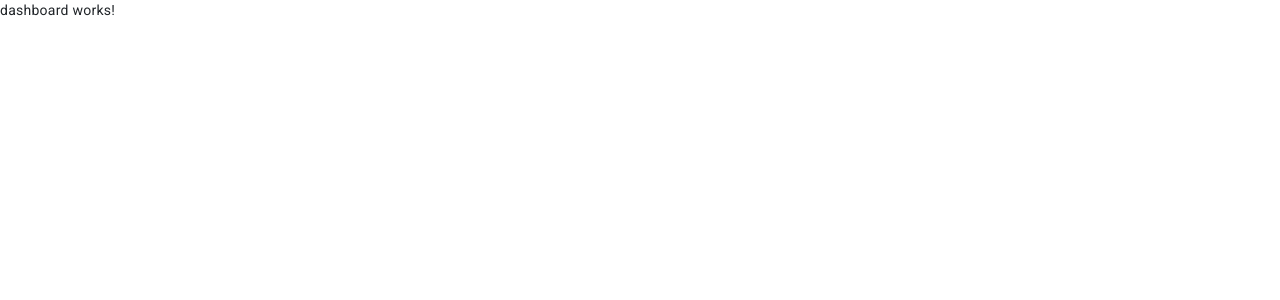
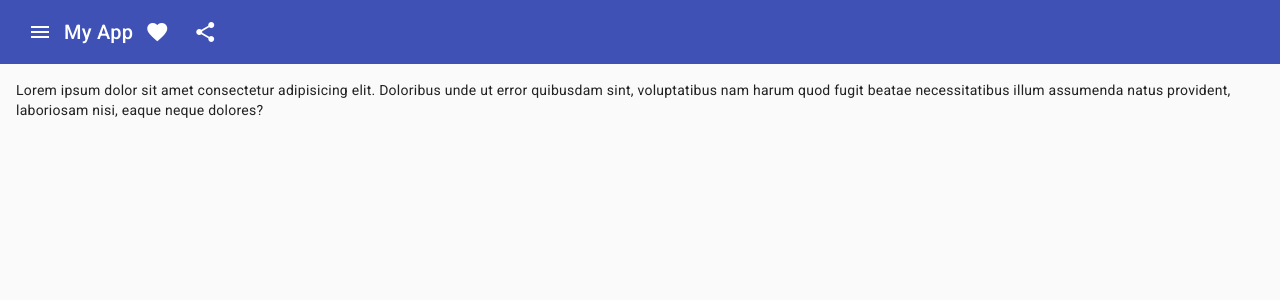
Before and after one commit to bernardoariel/coder-angular-entrega1Bernardo, an Angular app: page / in a window 1280 px wide. Shown: the top 300 px of the page. Built offline with nearby package versions, Linux system fonts and the light colour scheme.

Commit message:
Agregando el toolbar y un viewchild para manejar un toogle con un input

```diff
--- a/src/app/modulos/dashboard/dashboard.component.html
+++ b/src/app/modulos/dashboard/dashboard.component.html
@@ -1 +1,30 @@
-<p>dashboard works!</p>
+<mat-drawer-container class="example-container" autosize>
+
+
+  <mat-drawer-container class="example-container" autosize>
+    <!-- Barrar Desplegable -->
+    <mat-drawer #drawer class="example-sidenav bg-secondary" mode="side" >
+      <p>Auto-resizing sidenav</p>
+      <p *ngIf="showFiller">Lorem, ipsum dolor sit amet consectetur.</p>
+      <button (click)="showFiller = !showFiller" mat-raised-button>
+        Toggle extra text
+      </button>
+    </mat-drawer>
+
+    <!-- Contenido -->
+    <div class="example-sidenav-content">
+
+      <app-toolbar [drawer]="drawer"></app-toolbar>
+
+      <!-- Renderizado de las rutas -->
+      <main>
+        <p>
+          Lorem ipsum dolor sit amet consectetur adipisicing elit. Doloribus unde ut
+          error quibusdam sint, voluptatibus nam harum quod fugit beatae
+          necessitatibus illum assumenda natus provident, laboriosam nisi, eaque
+          neque dolores?
+        </p>
+
+      </main>
+    </div>
+    </mat-drawer-container>
--- a/src/app/modulos/dashboard/dashboard.component.scss
+++ b/src/app/modulos/dashboard/dashboard.component.scss
@@ -0,0 +1,14 @@
+.example-container {
+  height: 100vh;
+}
+
+.example-sidenav-content {
+  main{
+
+    padding:1rem;
+  }
+}
+
+.example-sidenav {
+  padding: 20px;
+}
--- a/src/app/modulos/dashboard/dashboard.component.ts
+++ b/src/app/modulos/dashboard/dashboard.component.ts
@@ -1,4 +1,5 @@
-import { Component } from '@angular/core';
+import { MatDrawer } from '@angular/material/sidenav';
+import { Component, ViewChild } from '@angular/core';
 
 @Component({
   selector: 'app-dashboard',
@@ -6,5 +7,6 @@ import { Component } from '@angular/core';
   styleUrls: ['./dashboard.component.scss']
 })
 export class DashboardComponent {
-
+  @ViewChild('drawer', { static: false }) drawer!: MatDrawer;
+  showFiller = false;
 }
--- a/src/app/modulos/dashboard/dashboard.module.ts
+++ b/src/app/modulos/dashboard/dashboard.module.ts
@@ -1,6 +1,8 @@
+import { MaterialModule } from './../../shared/material/material.module';
 import { NgModule } from '@angular/core';
 import { CommonModule } from '@angular/common';
 import { DashboardComponent } from './dashboard.component';
+import { ComponentsModule } from 'src/app/shared/components/components.module';
 
 
 
@@ -9,7 +11,9 @@ import { DashboardComponent } from './dashboard.component';
     DashboardComponent
   ],
   imports: [
-    CommonModule
+    CommonModule,
+    MaterialModule,
+    ComponentsModule
   ],
   exports:[
     DashboardComponent
--- /dev/null
+++ b/src/app/shared/components/toolbar/toolbar.component.html
@@ -0,0 +1,25 @@
+<mat-toolbar color="primary">
+  <button
+    mat-icon-button (click)="drawer!.toggle()"
+    class="example-icon"
+    aria-label="Example icon-button with menu icon"
+  >
+    <mat-icon>menu</mat-icon>
+  </button>
+  <span>My App</span>
+  <span class="example-spacer"></span>
+  <button
+    mat-icon-button
+    class="example-icon favorite-icon"
+    aria-label="Example icon-button with heart icon"
+  >
+    <mat-icon>favorite</mat-icon>
+  </button>
+  <button
+    mat-icon-button
+    class="example-icon"
+    aria-label="Example icon-button with share icon"
+  >
+    <mat-icon>share</mat-icon>
+  </button>
+</mat-toolbar>
```
Also changed, not shown: src/app/shared/components/components.module.ts (added, +20 -0 lines), src/app/shared/components/toolbar/toolbar.component.ts (added, +11 -0 lines), src/app/shared/material/material.module.ts (+9 -7 lines), src/app/shared/components/toolbar/toolbar.component.scss (added), 1 other file (tests, documents, lock files or other folders).
